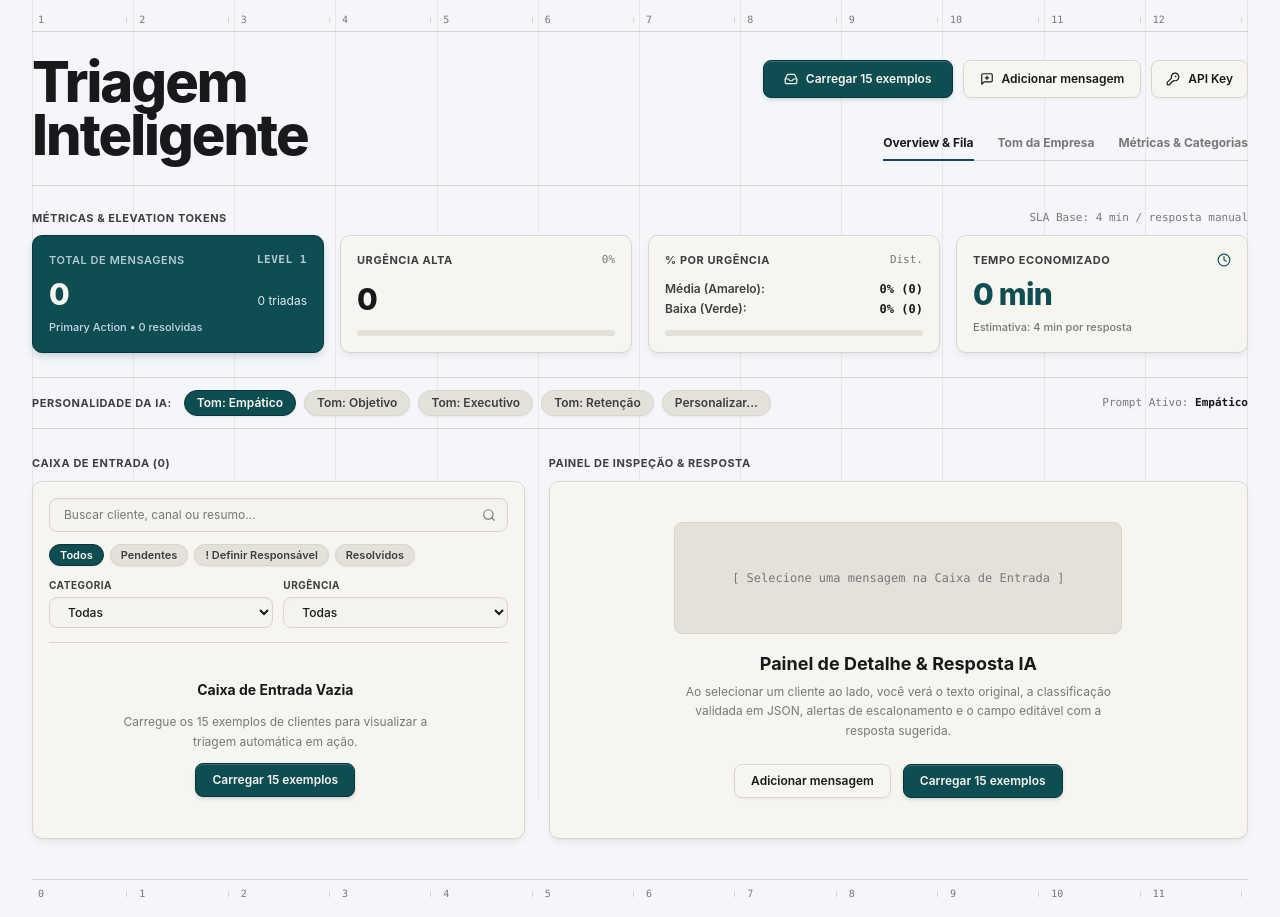
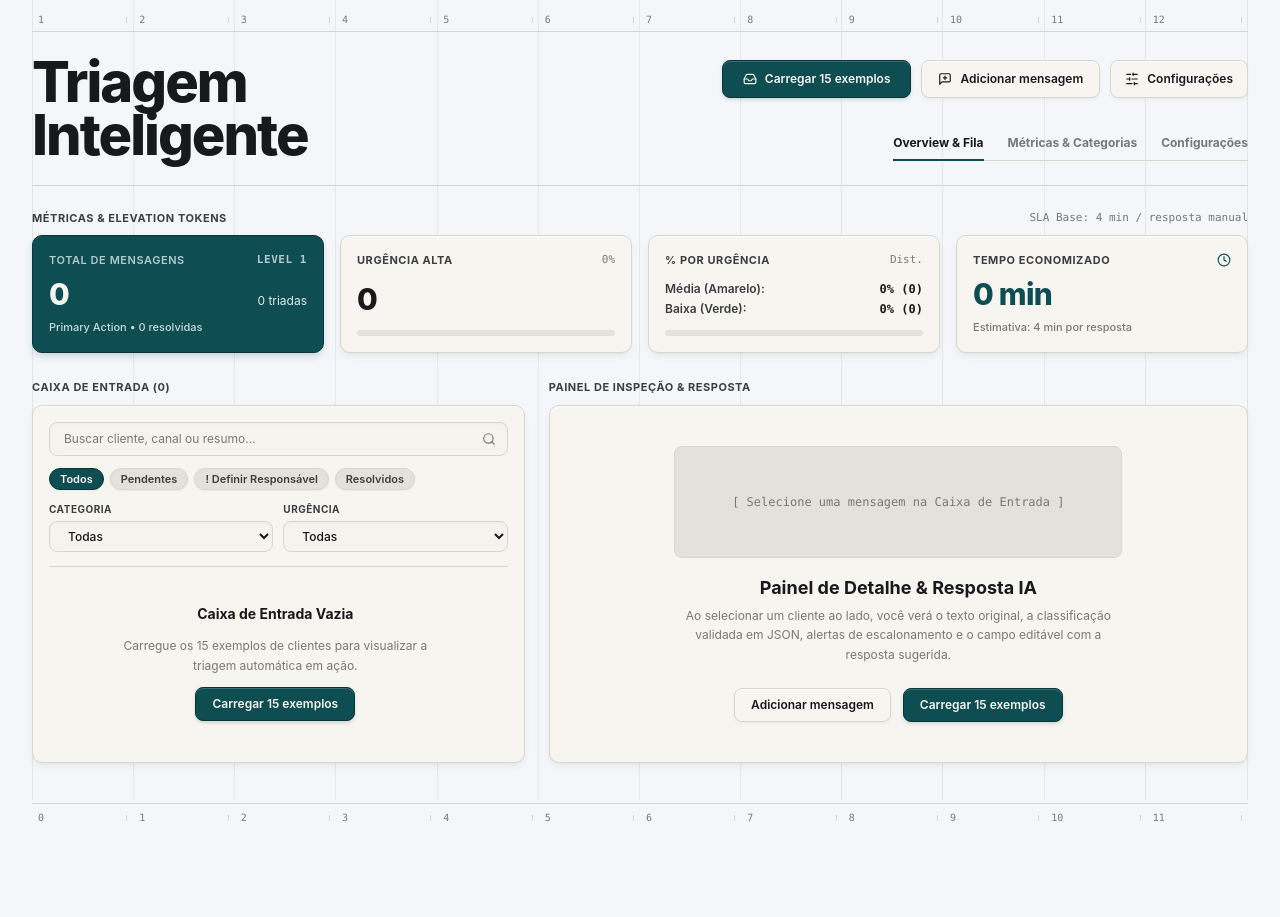
Before and after one commit to ticiacruzcosta/triagem-inteligente, a Next.js app: page / in a window 1280 px wide. After the commit the page ends 841 px from the top, so only its background shows below. Built offline with nearby package versions, Linux system fonts and the light colour scheme.

Commit message:
refactor: move Tom da Empresa e Chave API exclusivamente para a aba de Configuracoes

```diff
--- a/app/page.tsx
+++ b/app/page.tsx
@@ -104,9 +104,9 @@ export default function PaginaTriagemInteligente() {
   const [filtroStatus, setFiltroStatus] = useState<
     "todos" | "pendentes" | "resolvidos" | "escalar"
   >("todos");
-  const [abaAtiva, setAbaAtiva] = useState<"triagem" | "analitico" | "tom">(
-    "triagem"
-  );
+  const [abaAtiva, setAbaAtiva] = useState<
+    "triagem" | "analitico" | "configuracoes"
+  >("triagem");
 
   // Modal Nova Mensagem
   const [modalAberto, setModalAberto] = useState<boolean>(false);
@@ -717,23 +717,29 @@ export default function PaginaTriagemInteligente() {
 
               <button
                 type="button"
-                onClick={() => setMostrarConfigApi((v) => !v)}
+                onClick={() =>
+                  setAbaAtiva((a) =>
+                    a === "configuracoes" ? "triagem" : "configuracoes"
+                  )
+                }
                 className={`btn px-3.5 py-2.5 text-xs ${
-                  mostrarConfigApi ? "btn-principal" : "btn-secundario"
+                  abaAtiva === "configuracoes"
+                    ? "btn-principal"
+                    : "btn-secundario"
                 }`}
-                title="Configurar Chave da API Anthropic"
+                title="Configurar Tom da Empresa e Chave da API Anthropic"
               >
-                <KeyRound className="h-3.5 w-3.5" />
-                API Key
+                <SlidersHorizontal className="h-3.5 w-3.5" />
+                Configurações
               </button>
             </div>
 
-            {/* TABS MINIMALISTAS ALINHADAS COM A LINHA DE BASE DE VERSION 2.1 */}
+            {/* TABS MINIMALISTAS */}
             <div className="flex items-center gap-6 border-b border-[#D8D5CE] w-full lg:w-auto">
               {[
                 { id: "triagem", label: "Overview & Fila" },
-                { id: "tom", label: "Tom da Empresa" },
                 { id: "analitico", label: "Métricas & Categorias" },
+                { id: "configuracoes", label: "Configurações" },
               ].map((tab) => {
                 const ativo = abaAtiva === tab.id;
                 return (
@@ -741,7 +747,9 @@ export default function PaginaTriagemInteligente() {
                     key={tab.id}
                     type="button"
                     onClick={() =>
-                      setAbaAtiva(tab.id as "triagem" | "analitico" | "tom")
+                      setAbaAtiva(
+                        tab.id as "triagem" | "analitico" | "configuracoes"
+                      )
                     }
                     className={`pb-2 text-xs font-bold transition-all border-b-2 -mb-px ${
                       ativo
@@ -868,17 +876,45 @@ export default function PaginaTriagemInteligente() {
           </div>
         </section>
 
-        {/* PAINEL DE CHAVE API / TOM DA EMPRESA / ANALÍTICO QUANDO SELECIONADO */}
-        {(mostrarConfigApi || abaAtiva === "tom") && (
+        {/* PAINEL DE CONFIGURAÇÕES (TOM DA EMPRESA + CHAVE API) - SÓ EXIBIDO QUANDO A ABA CONFIGURAÇÕES ESTIVER ATIVA */}
+        {abaAtiva === "configuracoes" && (
           <section className="cartao p-5 space-y-4">
+            <div className="flex flex-wrap items-center justify-between gap-3 border-b border-[#D8D5CE] pb-3">
+              <div className="flex items-center gap-2">
+                <SlidersHorizontal className="h-4 w-4 text-[#0E4D52]" />
+                <span className="tabela-cab">
+                  CONFIGURAÇÕES DO SISTEMA (TOM DA EMPRESA & API)
+                </span>
+              </div>
+              <div className="flex flex-wrap items-center gap-1.5">
+                <span className="text-[11px] font-semibold text-[#787877] mr-1">
+                  Modelos de tom:
+                </span>
+                {PRESETS_PERSONALIDADE.map((preset) => {
+                  const ativo = tomEmpresa === preset.valor;
+                  return (
+                    <button
+                      key={preset.id}
+                      type="button"
+                      onClick={() => setTomEmpresa(preset.valor)}
+                      className={`chip text-[11px] py-0.5 px-2.5 ${
+                        ativo ? "chip-ativo" : "chip-neutro"
+                      }`}
+                    >
+                      {preset.rotulo}
+                    </button>
+                  );
+                })}
+              </div>
+            </div>
+
             <div className="grid grid-cols-1 gap-4 lg:grid-cols-12">
               <div className="lg:col-span-7 space-y-1.5">
                 <label
                   htmlFor="input-tom-empresa"
                   className="tabela-cab flex items-center gap-1.5"
                 >
-                  <SlidersHorizontal className="h-3.5 w-3.5 text-[#0E4D52]" />
-                  TOM DA EMPRESA (PROMPT SYSTEM CONFIG)
+                  TOM DA EMPRESA (USADO NO PROMPT DA IA)
                 </label>
                 <input
                   id="input-tom-empresa"
@@ -975,39 +1011,6 @@ export default function PaginaTriagemInteligente() {
           </div>
         )}
 
-        {/* 3. FAIXA EXCLUSIVA DE PERSONALIDADE DA IA (AGRUPAMENTO COERENTE POR FUNÇÃO) */}
-        <section className="flex flex-wrap items-center justify-between gap-3 border-y border-[#D8D5CE] py-3">
-          <div className="flex flex-wrap items-center gap-2">
-            <span className="tabela-cab mr-1">PERSONALIDADE DA IA:</span>
-            {PRESETS_PERSONALIDADE.map((preset) => {
-              const ativo = tomEmpresa === preset.valor;
-              return (
-                <button
-                  key={preset.id}
-                  type="button"
-                  onClick={() => setTomEmpresa(preset.valor)}
-                  className={`chip ${ativo ? "chip-ativo" : "chip-neutro"}`}
-                >
-                  {preset.rotulo}
-                </button>
-              );
-            })}
-            <button
-              type="button"
-              onClick={() =>
-                setAbaAtiva((a) => (a === "tom" ? "triagem" : "tom"))
-              }
-              className="chip chip-neutro"
-            >
-              Personalizar...
-            </button>
-          </div>
-
-          <span className="text-[11px] font-mono text-[#787877]">
-            Prompt Ativo: <strong className="text-[#18191A]">{rotuloTomAtivo}</strong>
-          </span>
-        </section>
-
         {/* 4. ÁREA DE TRABALHO EM 2 COLUNAS COM ALINHAMENTO PERFEITO DE TOPO E BASE (5 COLS ESQUERDA | 7 COLS DIREITA) */}
         <section className="grid grid-cols-1 gap-6 lg:grid-cols-12 items-stretch">
           {/* COLUNA ESQUERDA (Cols 1-5): RÓTULO + CARD UNIFICADO DE CAIXA DE ENTRADA */}
```
